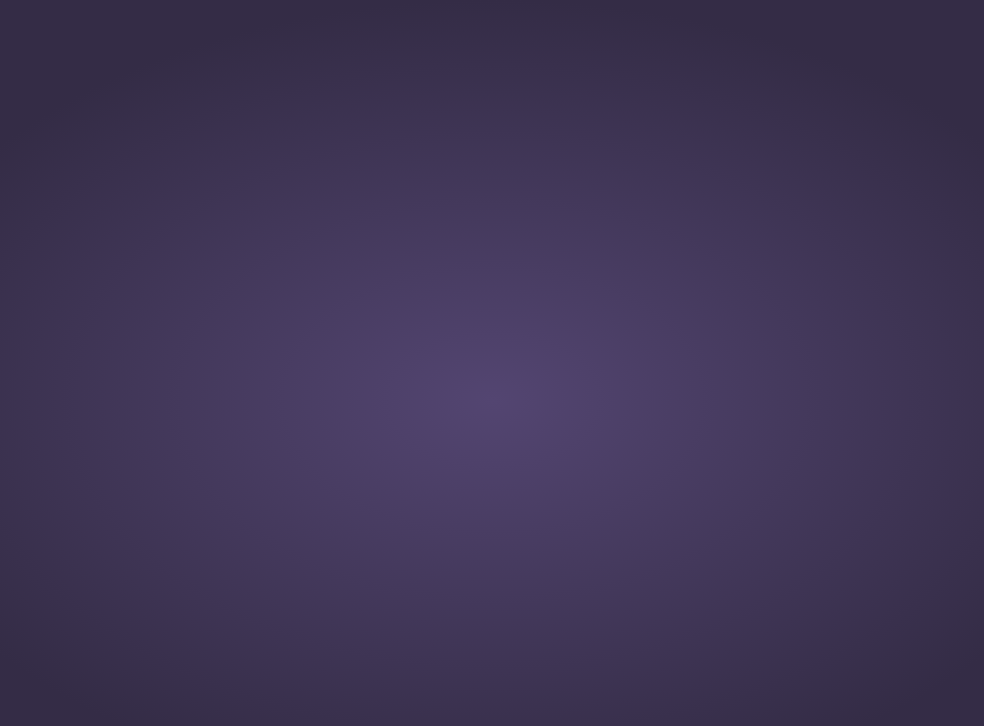
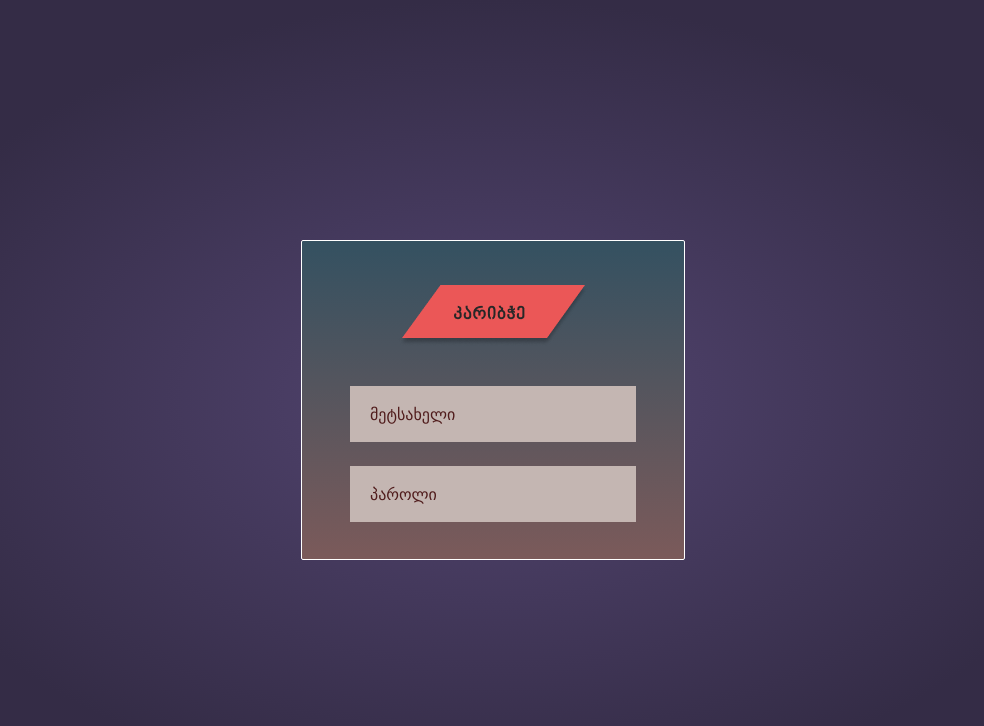
Before and after one commit to AniAvazneli/folksoul-front-nikanoza, a React (Create React App) app: page /login in a window 1280 px wide. Shown: the top 726 px of the page, without its empty margins (147-1131 px from the left). Built offline with nearby package versions, Linux system fonts and the light colour scheme.

Commit message:
feat: add react-form-hook, Input and button components

```diff
--- a/package.json
+++ b/package.json
@@ -45,6 +45,7 @@
     "eslint-plugin-prettier": "^4.2.1",
     "postcss": "^8.4.14",
     "prettier": "2.7.1",
+    "tailwind-clip-path": "^1.0.0",
     "tailwind-scrollbar": "^1.3.1",
     "tailwindcss": "^3.1.7"
   }
--- a/src/assets/index.ts
+++ b/src/assets/index.ts
@@ -2,3 +2,4 @@ export { default as Logo } from './logo.png';
 export { default as Fb } from './fb.png';
 export { default as Twitter } from './twitter.png';
 export { default as YouTube } from './Youtube.png';
+export { default as Heading } from './Heading.png';
--- /dev/null
+++ b/src/components/Button.tsx
@@ -0,0 +1,20 @@
+const Button: React.FC<{
+  text: string;
+  type: 'button' | 'submit' | 'reset' | undefined;
+  id: string;
+  onClick?: () => void;
+  className: string;
+}> = (props) => {
+  return (
+    <button
+      type={props.type}
+      id={props.id}
+      className={props.className}
+      onClick={props.onClick}
+    >
+      {props.text}
+    </button>
+  );
+};
+
+export default Button;
--- /dev/null
+++ b/src/components/Input.tsx
@@ -0,0 +1,29 @@
+import React from 'react';
+import { UseFormRegister } from 'react-hook-form';
+
+const Input: React.FC<{
+  label: string;
+  placeholder: string;
+  id: string;
+  className: string;
+  type: string;
+  register: UseFormRegister<any>;
+  validation: object;
+  onChange?: () => void;
+}> = (props) => {
+  return (
+    <input
+      className={props.className}
+      type={props.type}
+      placeholder={props.placeholder}
+      autoComplete='on'
+      id={props.id}
+      {...props.register(props.label, {
+        ...props.validation,
+        onChange: props.onChange,
+      })}
+    />
+  );
+};
+
+export default Input;
--- /dev/null
+++ b/src/components/index.ts
@@ -0,0 +1,2 @@
+export { default as Input } from './Input';
+export { default as Button } from './Button';
--- a/src/pages/Login/Login.tsx
+++ b/src/pages/Login/Login.tsx
@@ -1,10 +1,68 @@
+import { SubmitHandler, useForm } from 'react-hook-form';
+
+import { Input } from 'components';
+import { LoginFormValues } from 'types/forms';
+import { Heading } from 'assets';
+
 const Login = () => {
+  const {
+    register,
+    handleSubmit,
+    formState: { errors },
+  } = useForm<LoginFormValues>();
+
+  const onSubmit: SubmitHandler<LoginFormValues> = async (data) => {};
+
   return (
     <div
       id='login-page'
       className=' w-full h-full bg-[radial-gradient(50%_50%_at_50%_50%,_#534571_0%,_#342C46_100%)] flex justify-center items-center'
     >
-      <form id='login-form'></form>
+      <form
+        id='login-form'
+        className='w-96 h-2/5 bg-[linear-gradient(180deg,_#345161_0%,_#7B5A5A_100%)] border border-white rounded-sm pt-11 pl-12 pr-12 flex flex-col items-center'
+        onSubmit={handleSubmit(onSubmit)}
+      >
+        <img src={Heading} alt='' />
+        <Input
+          type='text'
+          className='w-full h-14 bg-[#C4B6B2] mt-10 outline-none pl-5 placeholder-[#501C1C]'
+          label='username'
+          id='username'
+          placeholder='მეტსახელი'
+          register={register}
+          validation={{
+            required: 'მეტსახელის ველი არ არის შევსებული',
+            minLength: {
+              value: 3,
+              message: 'მეტსახელი უნდა შეიცავდეს მინიმუმ სამ სიმბოლოს',
+            },
+            pattern: {
+              value: /^[a-zა-ჰ0-9]{3,}$/,
+              message:
+                'მეტსახელი უნდა შედგებოდეს დაბალი რეგისტრის ასოებისგან და ციფრებისგან',
+            },
+          }}
+        />
+        <div className='mt-1 text-[#CC1E1E] h-5 ml-5 flex gap-3'>
+          {errors.username && errors.username.message}
+        </div>
+        <Input
+          type='password'
+          className='w-full h-14 bg-[#C4B6B2] outline-none pl-5 placeholder-[#501C1C]'
+          label='password'
+          id='password'
+          placeholder='პაროლი'
+          register={register}
+          validation={{
+            required: 'პაროლის ველი არ არის შევსებული',
+            minLength: {
+              value: 3,
+              message: 'პაროლი უნდა შეიცავდეს მინიმუმ სამ სიმბოლოს',
+            },
+          }}
+        />
+      </form>
     </div>
   );
 };
--- /dev/null
+++ b/src/types/forms.d.ts
@@ -0,0 +1,4 @@
+export type LoginFormValues = {
+  username: string;
+  password: string;
+};
--- a/tailwind.config.js
+++ b/tailwind.config.js
@@ -1,4 +1,5 @@
 /** @type {import('tailwindcss').Config} */
+
 module.exports = {
   content: ['./src/**/*.{js,jsx,ts,tsx}'],
   theme: {
```
Also changed, not shown: src/assets/Heading.png (added), 1 other file (tests, documents, lock files or other folders).
